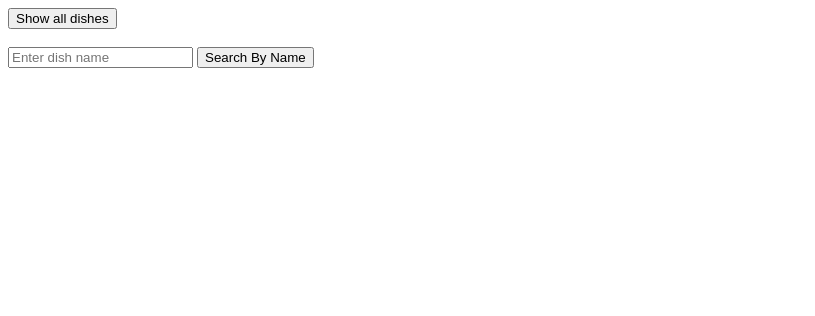
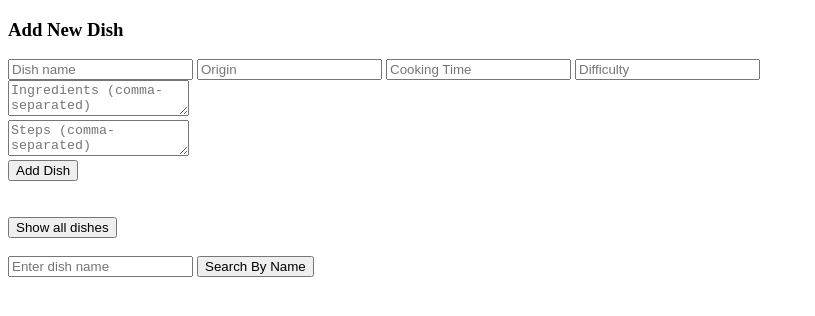
Before and after one commit to Rad-Vega/DA219B-Lab1, a website: page public/index.html in a window 1280 px wide. Shown: the whole page, without its empty margins (0-815 px from the left). Drawn offline with Linux system fonts and the light colour scheme.

Commit message:
Implement POST route in backend & frontend

```diff
--- a/models/dish.js
+++ b/models/dish.js
@@ -1,7 +1,7 @@
 const mongoose = require('mongoose');
 
 const dishSchema = new mongoose.Schema({
-  name: String,
+  name: { type: String, required: true, unique: true },
   ingredients: [String],
   preparationSteps: [String],
   cookingTime: String,
--- a/public/app.js
+++ b/public/app.js
@@ -77,3 +77,38 @@ function loadByName() {
     })
     .catch(err => alert(err.message));
 }
+
+function addDish(event) {
+  event.preventDefault(); // prevents page reload
+
+  const form = document.getElementById('add-dish-form');
+  const formData = new FormData(form);
+
+  // Convert FormData to object
+  const dishData = {
+    name: formData.get('name'),
+    origin: formData.get('origin'),
+    cookingTime: formData.get('cookingTime'),
+    difficulty: formData.get('difficulty'),
+    ingredients: formData.get('ingredients').split(',').map(i => i.trim()),
+    preparationSteps: formData.get('preparationSteps').split(',').map(s => s.trim())
+  };
+
+  // Runs POST request to route, passing in new dish data
+  fetch('/api/dishes', {
+    method: 'POST',
+    headers: { 'Content-Type': 'application/json' },
+    body: JSON.stringify(dishData)
+  })
+    .then(res => res.json())
+    .then(data => {
+      data.message ? alert(data.message) : alert(data.error);
+      //alert(data.message);
+      form.reset();
+      loadAll(); // reload updated table
+    })
+    .catch(err => {
+      console.error('Failed to add dish:', err);
+      alert('Failed to add dish');
+    });
+}
--- a/public/index.html
+++ b/public/index.html
@@ -6,6 +6,20 @@
   <link rel="stylesheet" href="index.css">
 </head>
 <body>
+  <h3>Add New Dish</h3>
+  <form id="add-dish-form" onsubmit="addDish(event)">
+    <input type="text" name="name" placeholder="Dish name" required />
+    <input type="text" name="origin" placeholder="Origin" required />
+    <input type="text" name="cookingTime" placeholder="Cooking Time" />
+    <input type="text" name="difficulty" placeholder="Difficulty" />
+    <br>
+    <textarea name="ingredients" placeholder="Ingredients (comma-separated)" required></textarea>
+    <br>
+    <textarea name="preparationSteps" placeholder="Steps (comma-separated)" required></textarea>
+    <br>
+    <button type="submit">Add Dish</button>
+  </form>
+  <br></br>
   <button onClick="loadAll()">Show all dishes</button>
   <br></br>
   <input type="text" id="search-input" placeholder="Enter dish name" />
```
Also changed, not shown: server.js (+34 -0 lines).
